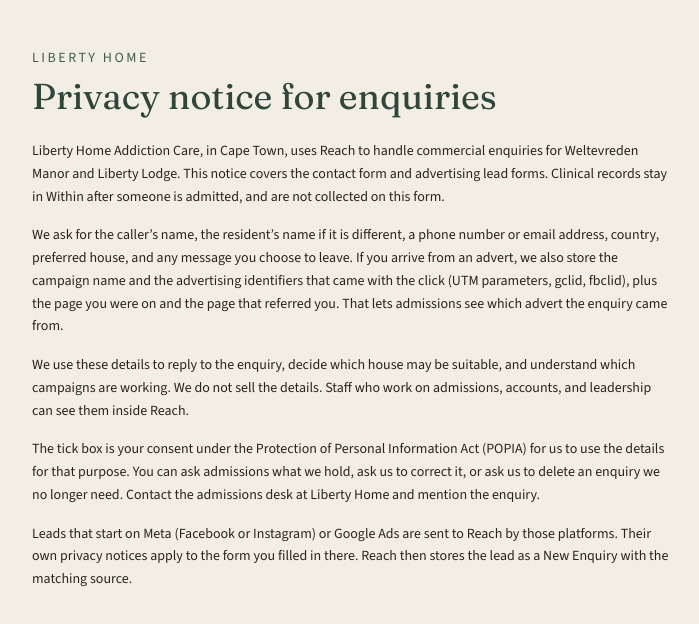
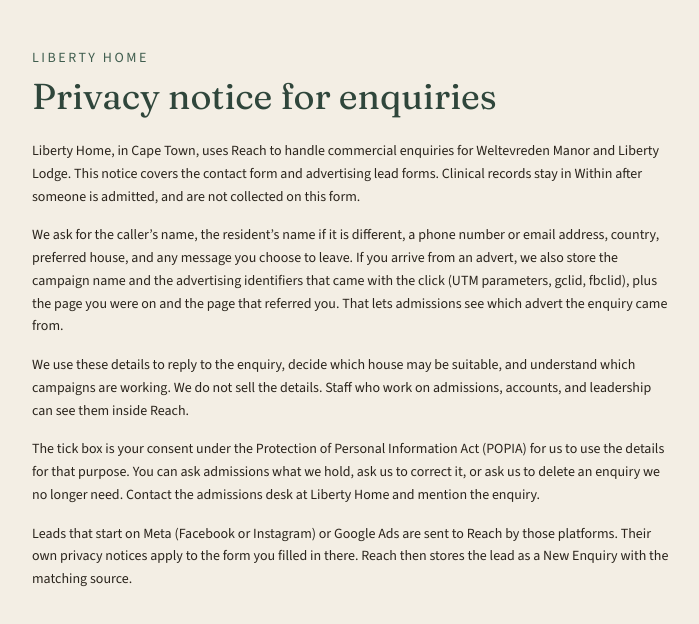
Before and after one commit to libertyhome/reach, a Next.js app: page /privacy in a window 1280 px wide. Shown: the top 624 px of the page, without its empty margins (288-987 px from the left). Built offline with nearby package versions, Linux system fonts and the light colour scheme.

Commit message:
fix: remove Addiction Care from organisation-wide copy
The site description and privacy notice named Liberty Home Addiction Care
for text that covers both houses. Those now say Liberty Home.

Co-authored-by: libertyhome-dev <libertyhome-dev@users.noreply.github.com>

```diff
--- a/src/app/layout.tsx
+++ b/src/app/layout.tsx
@@ -15,7 +15,7 @@ const sourceSans = Source_Sans_3({
 export const metadata: Metadata = {
   title: "Reach — Liberty Home",
   description:
-    "Reach is Liberty Home Addiction Care’s commercial enquiry CRM for Weltevreden Manor and Liberty Lodge.",
+    "Reach is Liberty Home’s commercial enquiry CRM for Weltevreden Manor and Liberty Lodge.",
 };
 
 export const viewport: Viewport = {
--- a/src/app/privacy/page.tsx
+++ b/src/app/privacy/page.tsx
@@ -10,7 +10,7 @@ export default function PrivacyPage() {
       <h1 className="serif mt-2 text-4xl text-sage-deep">Privacy notice for enquiries</h1>
       <div className="mt-6 space-y-4 text-sm leading-relaxed">
         <p>
-          Liberty Home Addiction Care, in Cape Town, uses Reach to handle commercial enquiries for Weltevreden Manor
+          Liberty Home, in Cape Town, uses Reach to handle commercial enquiries for Weltevreden Manor
           and Liberty Lodge. This notice covers the contact form and advertising lead forms. Clinical records stay in
           Within after someone is admitted, and are not collected on this form.
         </p>
```
